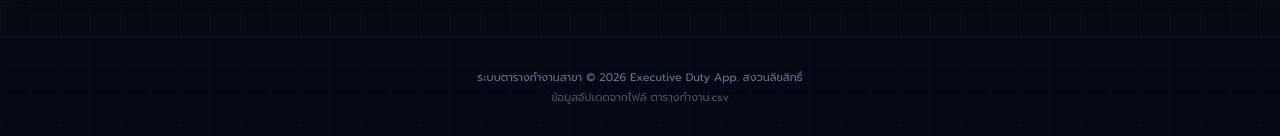
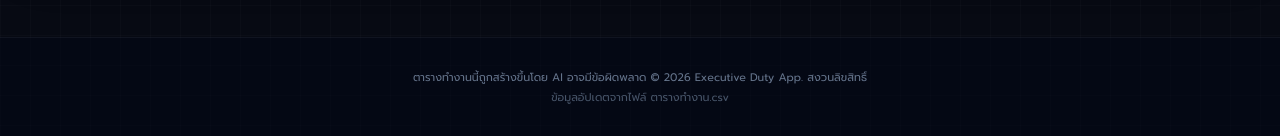
Before and after one commit to Thun-th/-X, a plain HTML site: page index.html in a window 1280 px wide. Shown: the part 1615-1751 px from the top of the page. Drawn offline with nearby package versions, Linux system fonts and the light colour scheme.

Commit message:
Add files via upload

```diff
--- a/index.html
+++ b/index.html
@@ -227,7 +227,7 @@
   </main>
 
   <footer class="w-full text-center py-8 text-[11px] text-slate-500 border-t border-white/5 mt-4 bg-slate-950/40 relative z-10">
-    <p>ระบบตารางทำงานสาขา © 2026 Executive Duty App. สงวนลิขสิทธิ์</p>
+        <p>ตารางทำงานนี้ถูกสร้างขึ้นโดย AI อาจมีข้อผิดพลาด © 2026 Executive Duty App. สงวนลิขสิทธิ์</p>
     <p class="mt-1 text-slate-600">ข้อมูลอัปเดตจากไฟล์ ตารางทำงาน.csv</p>
   </footer>
 
```
